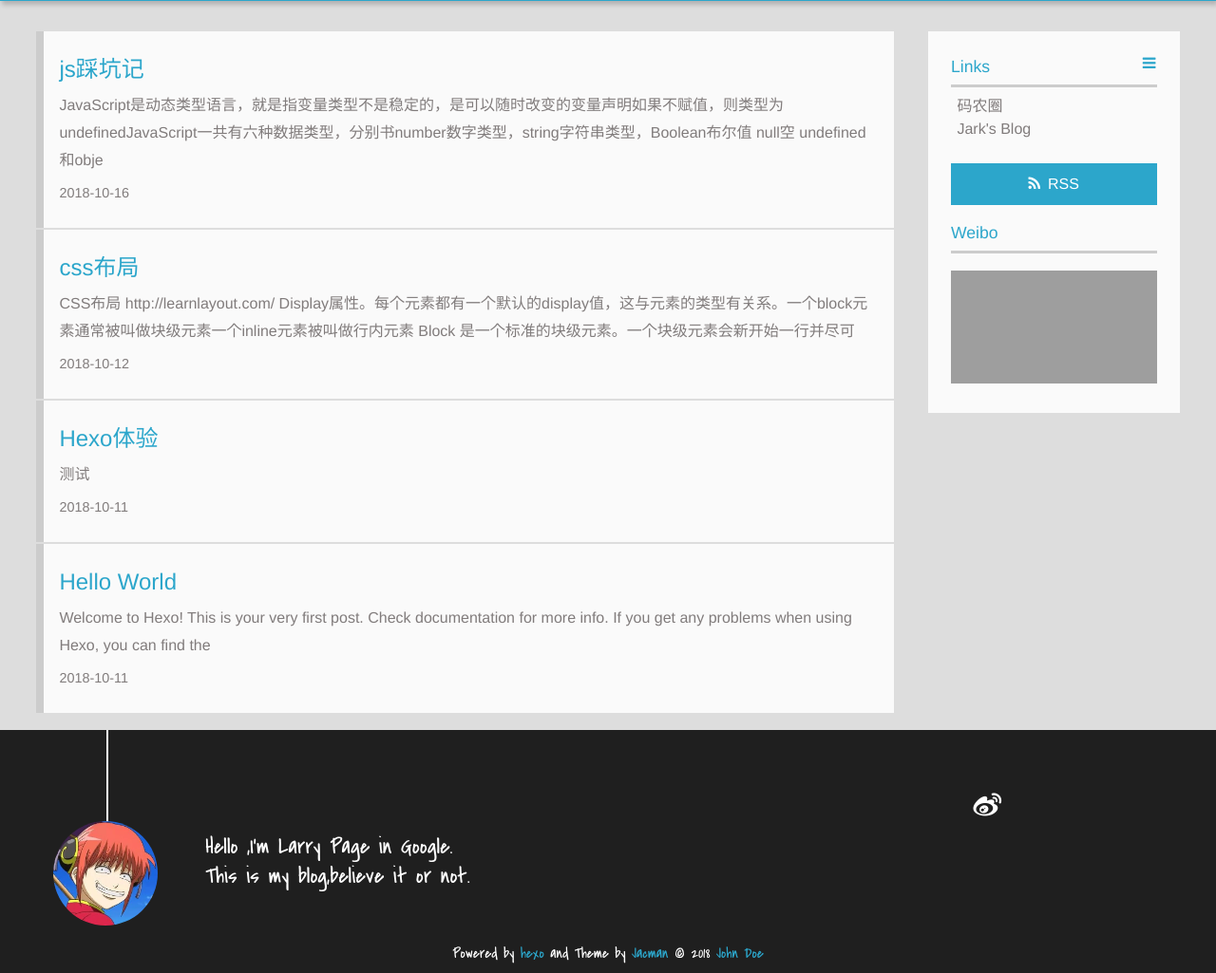
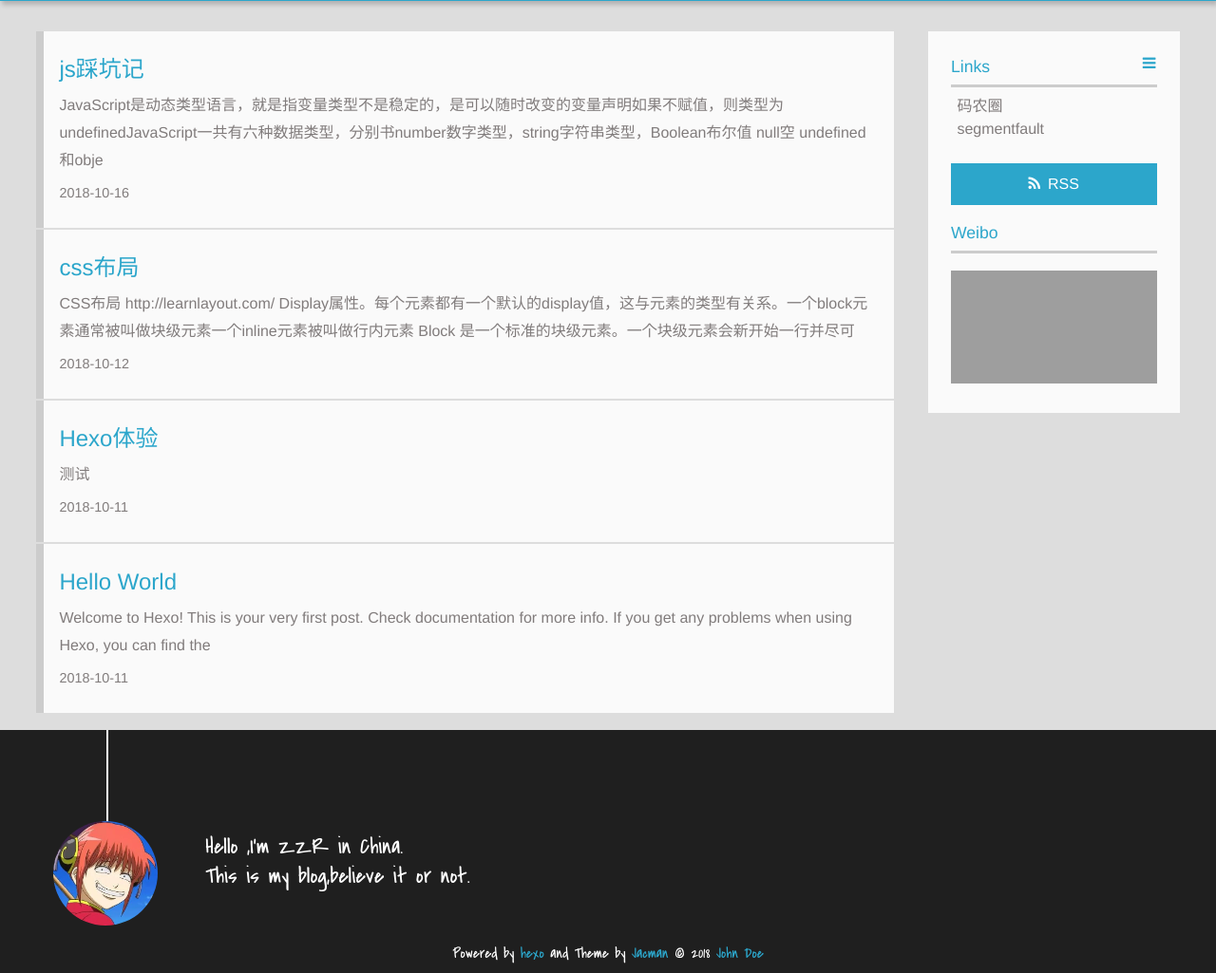
Before and after one commit to zzr716/zzr716.github.io, a plain HTML site: page index.html in a window 1280 px wide. Shown: the part 180-1205 px from the top of the page at 95% size. Drawn offline with Linux system fonts and the light colour scheme; grey boxes are pictures that could not be loaded; a script that the page names is missing.

Commit message:
Site updated: 2018-10-17 17:05:23

```diff
--- a/index.html
+++ b/index.html
@@ -183,7 +183,7 @@ Block
 
           <li>
 
-            	<a href="http://wuchong.me" target="_blank" title="Jark&#39;s Blog">Jark&#39;s Blog</a>
+            	<a href="https://segmentfault.com/" target="_blank" title="segmentfault">segmentfault</a>
 
           </li>
 
@@ -215,13 +215,11 @@ Block
 
 
 	<section class="info">
-		<p> Hello ,I&#39;m Larry Page in Google. <br/>
+		<p> Hello ,I&#39;m ZZR in China. <br/>
 			This is my blog,believe it or not.</p>
 	</section>
 
 	<div class="social-font" class="clearfix">
-
-		<a href="http://weibo.com/2176287895" target="_blank" class="icon-weibo" title="微博"></a>
 
 
 
```
Also changed, not shown: 2018/10/11/Hexo体验/index.html (+2 -4 lines), 2018/10/11/hello-world/index.html (+2 -4 lines), 2018/10/12/css布局/index.html (+2 -4 lines), 2018/10/16/js踩坑记/index.html (+2 -4 lines), archives/2018/10/index.html (+1 -3 lines), archives/2018/index.html (+1 -3 lines), archives/index.html (+1 -3 lines).
